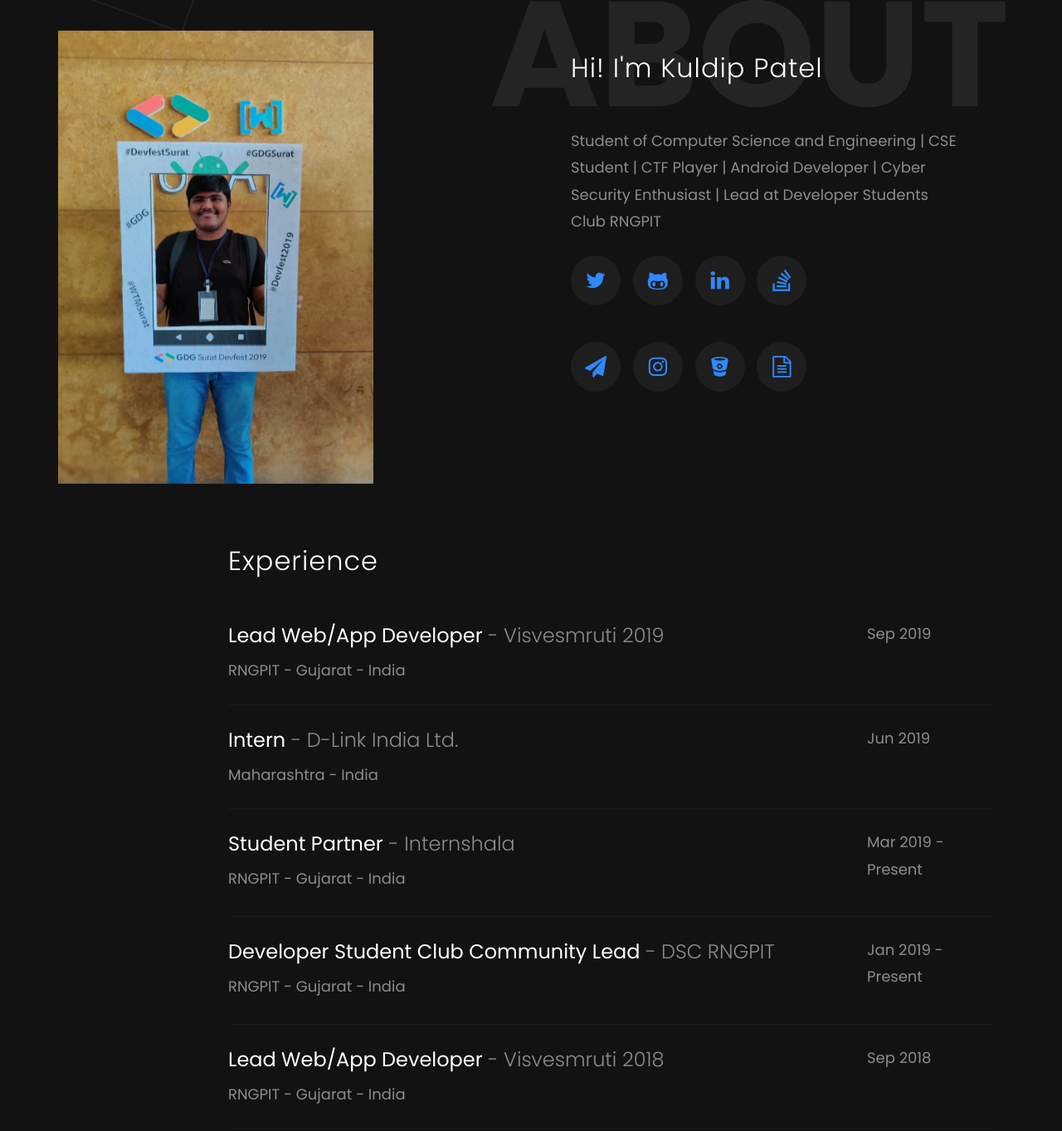
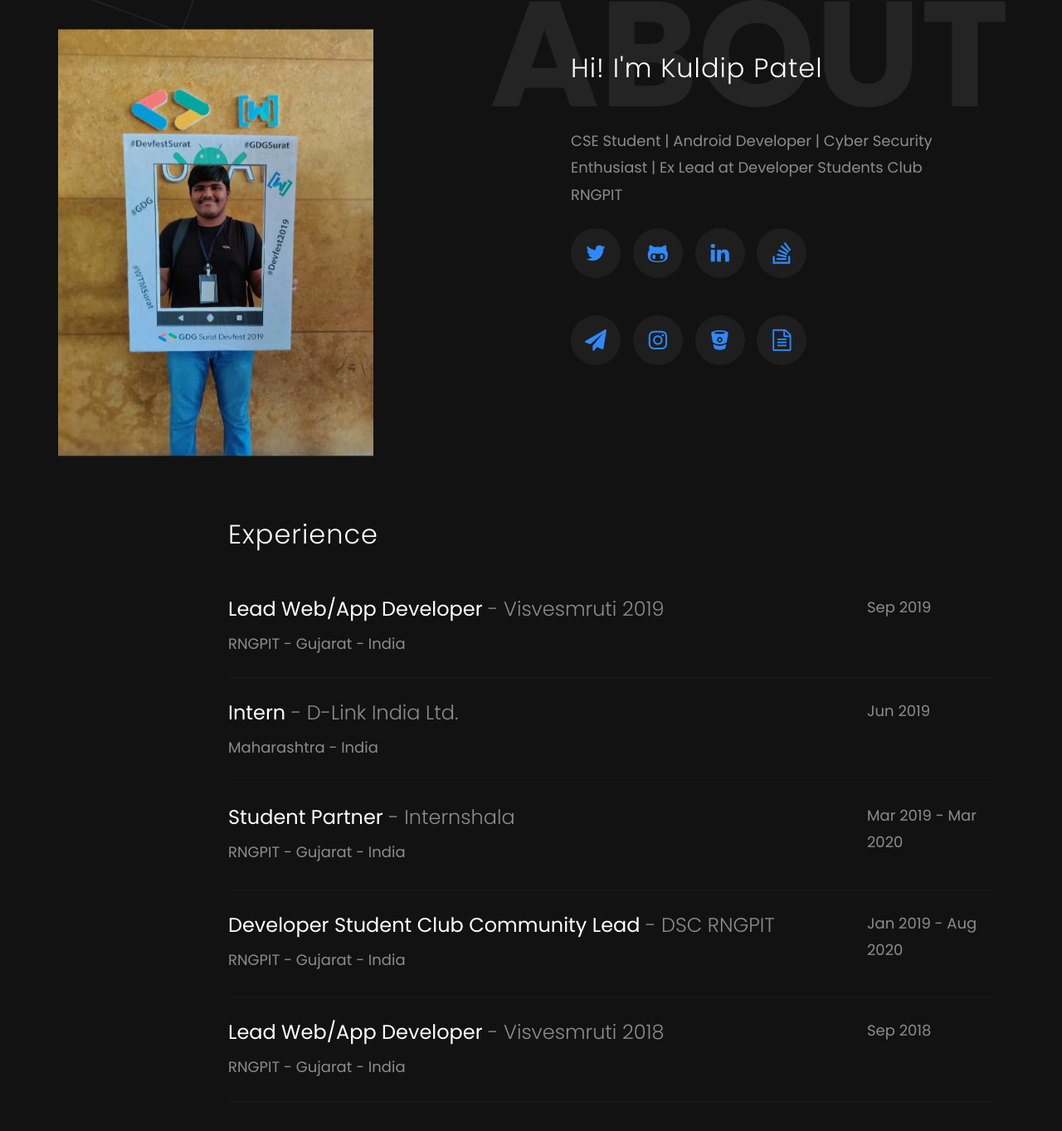
Before and after one commit to kp7742/KuldipPatel.dev, a plain HTML site: page index.html in a window 1280 px wide. Shown: the part 916-2279 px from the top of the page at 83% size. Drawn offline with Linux system fonts and the light colour scheme; files whose address does not match are found by name.

Commit message:
Update 13/08/2020

```diff
--- a/index.html
+++ b/index.html
@@ -61,7 +61,7 @@
                             <h1 class="bold-text">About</h1>
                             <div class="p-5">
                                 <h2 class="mb-5">Hi! I'm Kuldip Patel</h2>
-                                <p>Student of Computer Science and Engineering | CSE Student | CTF Player | Android Developer | Cyber Security Enthusiast | Lead at Developer Students Club RNGPIT</p>
+                                <p>CSE Student | Android Developer | Cyber Security Enthusiast | Ex Lead at Developer Students Club RNGPIT</p>
                                 <ul class="ftco-footer-social list-unstyled mt-4">
                                     <li><a href="https://twitter.com/kexecv"><span class="icon-twitter"></span></a></li>
 									<li><a href="https://github.com/kp7742/"><span class="icon-github-alt"></span></a></li>
@@ -110,7 +110,7 @@
                                     <p class="location">RNGPIT - Gujarat - India</p>
                                 </div>
                                 <div class="year">
-                                    <p>Mar 2019 - Present</p>
+                                    <p>Mar 2019 - Mar 2020</p>
                                 </div>
                             </div>
 
@@ -120,7 +120,7 @@
                                     <p class="location">RNGPIT - Gujarat - India</p>
                                 </div>
                                 <div class="year">
-                                    <p>Jan 2019 - Present</p>
+                                    <p>Jan 2019 - Aug 2020</p>
                                 </div>
                             </div>
 
```
Also changed, not shown: 1 other file.
